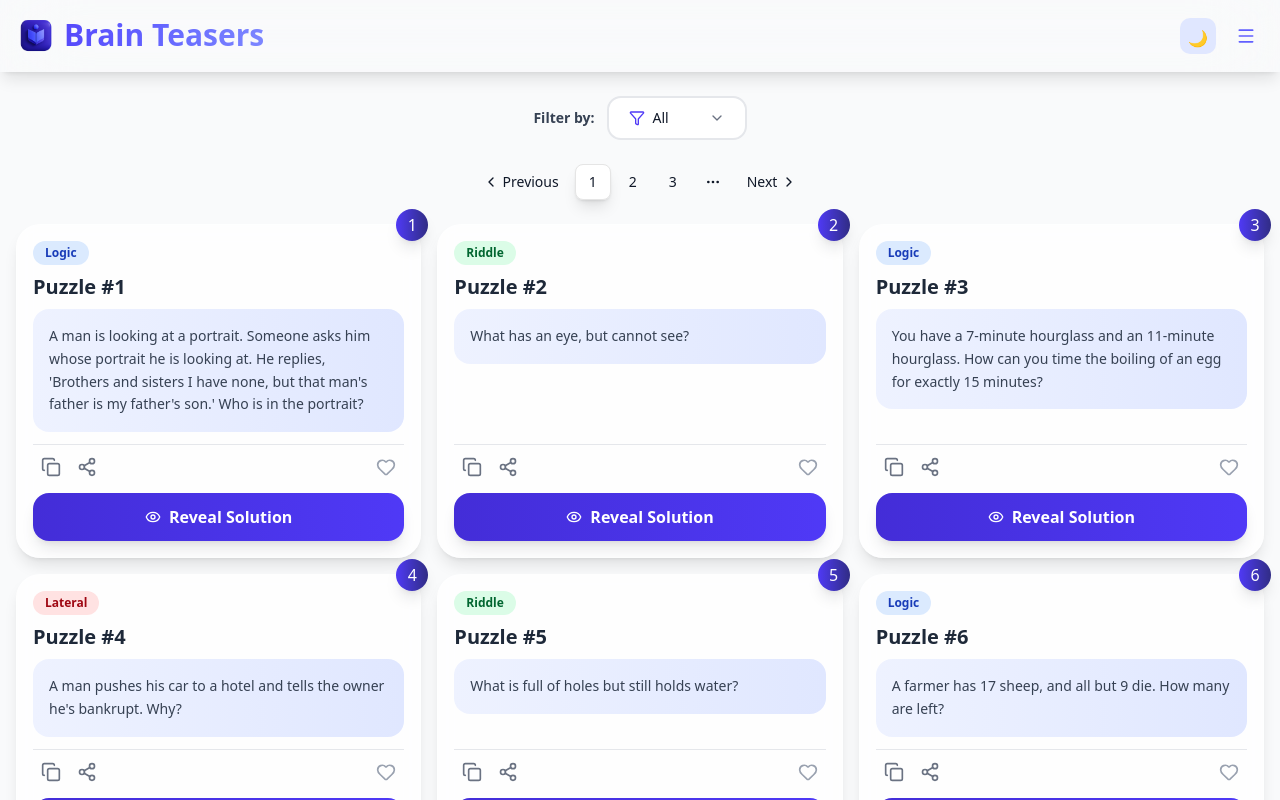
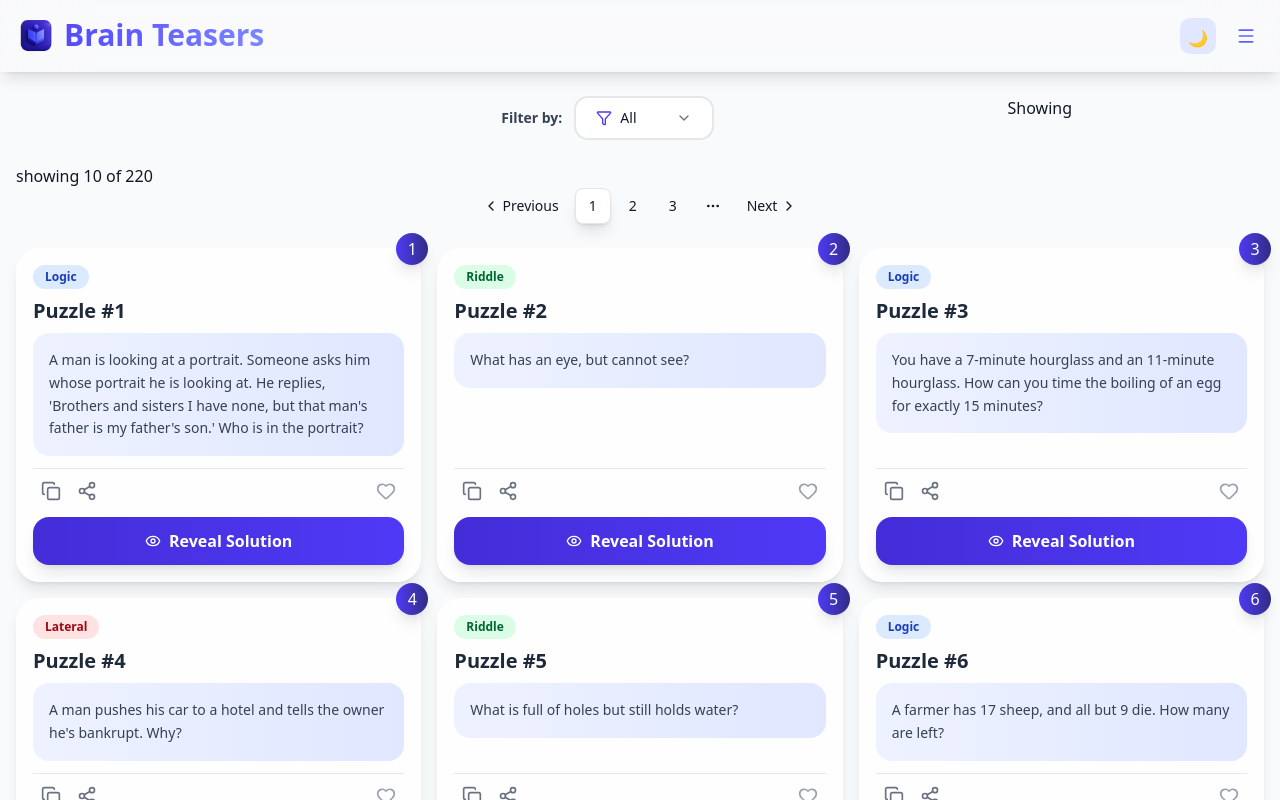
Before and after one commit to dikie001/Brillia, a React (Vite) app: page /brain-teasers in a window 1280 px wide. Shown: the top 800 px of the page. Built offline with nearby package versions, Linux system fonts and the light colour scheme.

Commit message:
`feat: updated FilterBar and BrainTeasers pages with layout changes and pagination controls`

```diff
--- a/src/components/app/FilterBar.tsx
+++ b/src/components/app/FilterBar.tsx
@@ -30,7 +30,7 @@ export default function FilterBar({
   };
 
   return (
-    <div className="w-full max-w-4xl mx-auto px-4 py-6 ">
+    <div className="w-full flex justify-between max-w-4xl mx-auto px-4 py-6 ">
       {/* Filter Button */}
       <div className="flex items-center gap-3 mx-auto justify-center">
         <span className="text-sm font-semibold text-gray-700 dark:text-gray-300 whitespace-nowrap">
@@ -77,8 +77,10 @@ export default function FilterBar({
               </div>
             </>
           )}
+
         </div>
       </div>
+      <div>Showing {}</div>
     </div>
   );
 }
--- a/src/pages/BrainTeasers.tsx
+++ b/src/pages/BrainTeasers.tsx
@@ -17,6 +17,7 @@ import {
 import { useEffect, useRef, useState } from "react";
 import { toast } from "sonner";
 import Paginate from "../components/app/paginations";
+import { Button } from "@/components/ui/button";
 
 export type Teaser = {
   id: number;
@@ -47,7 +48,11 @@ export default function BrainTeasersPage() {
 
   const [currentFilter, setCurrentFilter] = useState("All");
 
-  const genres = ["All", "Favorites", ...new Set(brainTeasers.map((t) => t.category))];
+  const genres = [
+    "All",
+    "Favorites",
+    ...new Set(brainTeasers.map((t) => t.category)),
+  ];
 
   useEffect(() => {
     PaginationPage();
@@ -78,7 +83,6 @@ export default function BrainTeasersPage() {
     const currentItems = filteredTeasers.slice(start, end);
 
     setTeasers(currentItems);
-
   };
 
   // fetch current page info from storage
@@ -163,6 +167,24 @@ export default function BrainTeasersPage() {
           setCurrentFilter={setCurrentFilter}
           genres={genres}
         />
+        {currentPage * 10 > teasersRef.current.length && (
+          <Button
+            onClick={() => {
+              setCurrentPage(1);
+                    localStorage.setItem(
+                      TEASERS_CURRENTPAGE,
+                      JSON.stringify(2)
+                    );
+
+            }}
+            variant="default"
+          >
+            Reset
+          </Button>
+        )}
+        <div>
+          showing {currentPage * 10} of {teasersRef.current.length}
+        </div>
 
         {/* Top Paginate */}
         {teasers.length !== 0 && teasers.length === 10 && (
```
Also changed, not shown: src/pages/MiniStories.tsx (+6 -1 lines).
